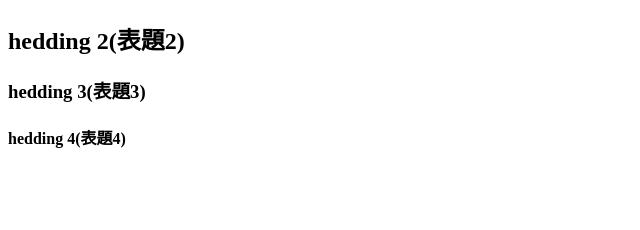
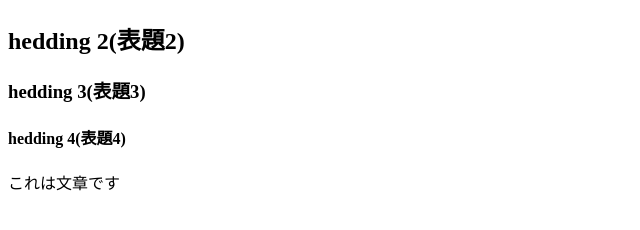
Before and after one commit to kumakky86/information-training, a plain HTML site: page index.html in a window 1280 px wide. Shown: the part 54-284 px from the top of the page, without its empty margins (0-640 px from the left). Drawn offline with Linux system fonts and the light colour scheme.

Commit message:
9月１７日４時間目

```diff
--- a/index.html
+++ b/index.html
@@ -2,3 +2,4 @@
 <h2>hedding 2(表題2)</h2>
 <h3>hedding 3(表題3)</h3>
 <h4>hedding 4(表題4)</h4>
+<p>これは文章です</p>
```
Also changed, not shown: 1 other file.
